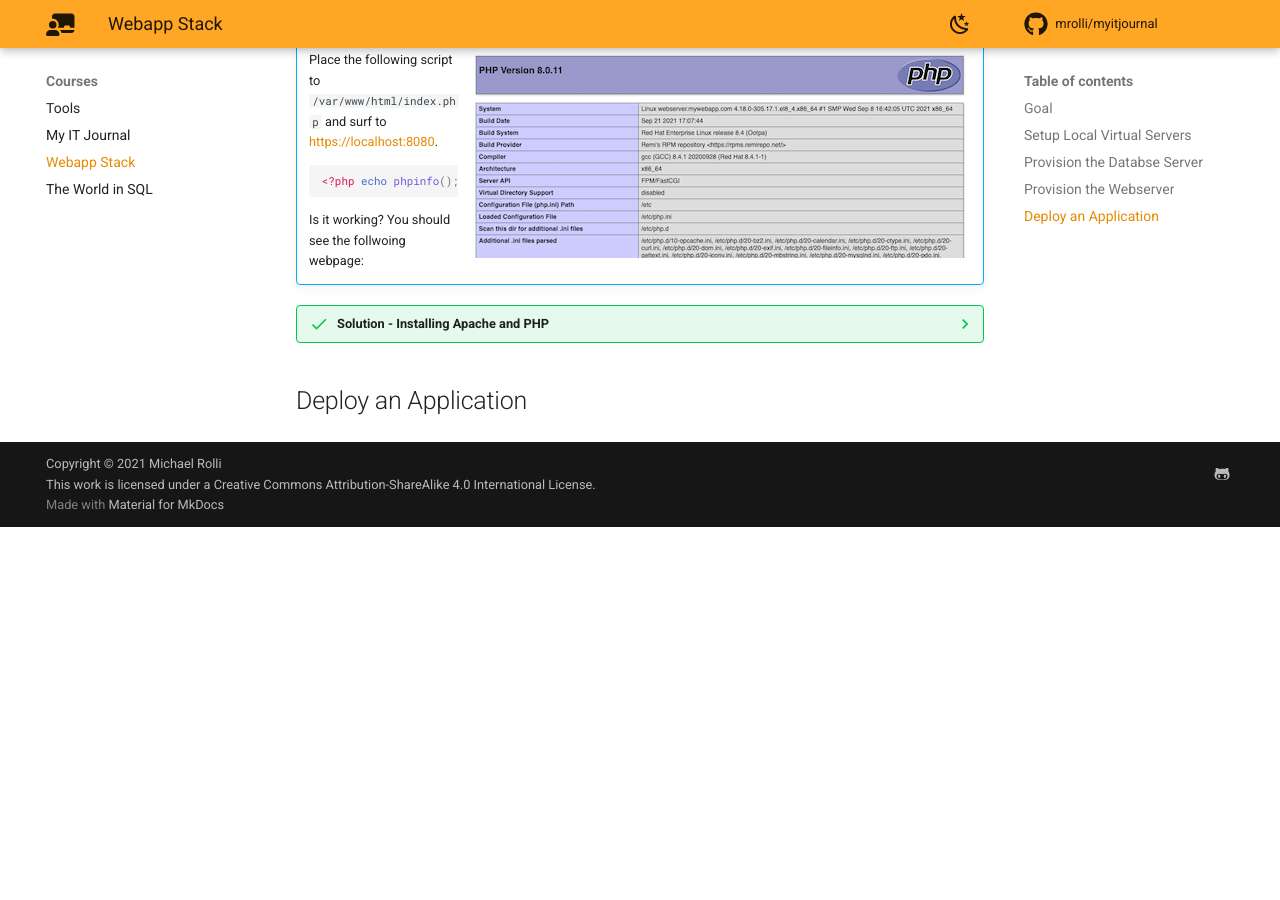
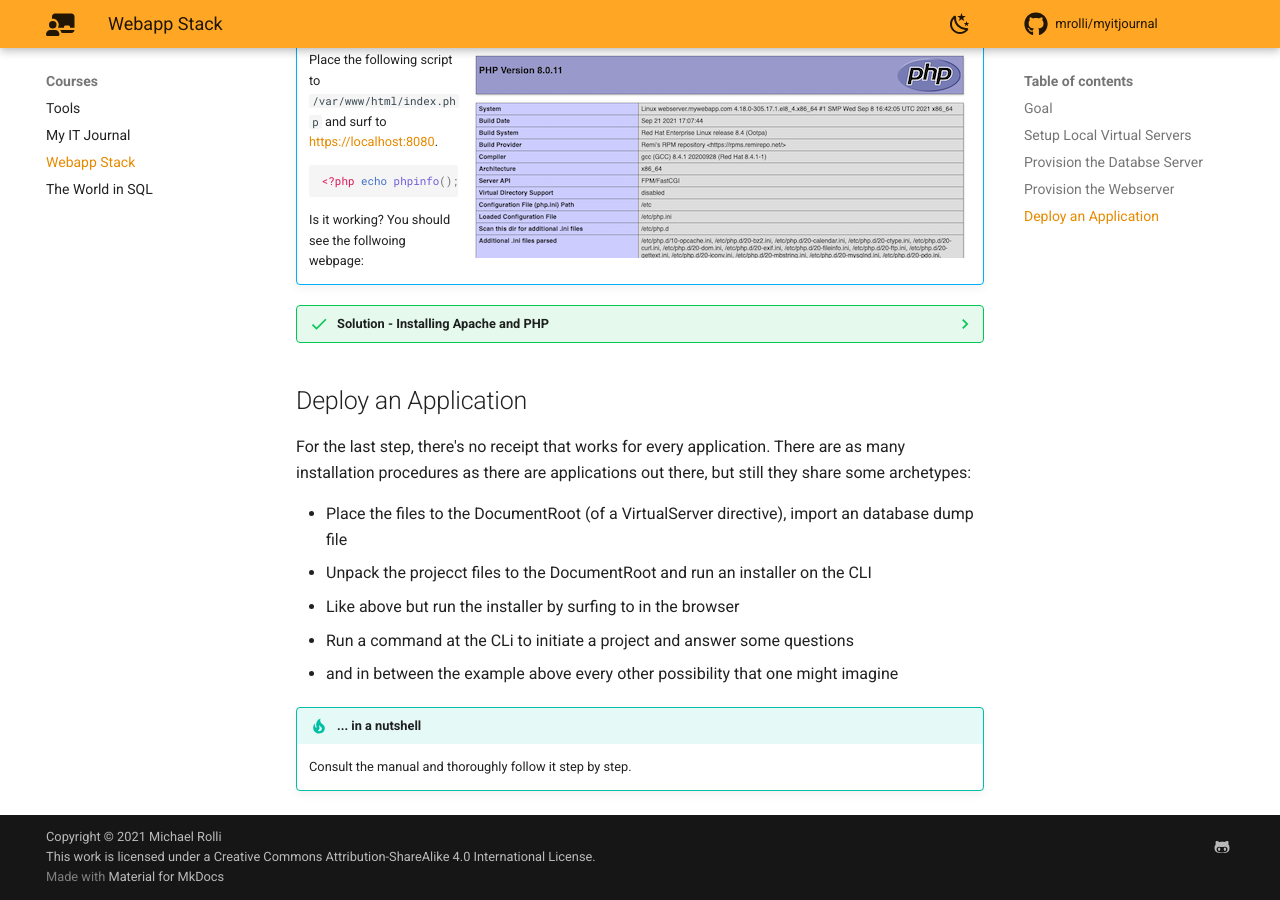
Before and after one commit to mrolli/myitjournal, an MkDocs documentation site: the page built from docs/courses/webappstack.md, in a window 1280 px wide and 900 px high, scrolled down 2131 px. Built offline with MkDocs 1.6.1 and Material for MkDocs 9.7.7, drawn with Linux system fonts in a browser that asks for light colours; emoji names are drawn with the system emoji font; comment, search, counter and statistics services are not loaded; before the commit the page ends 2658 px from its top, so only the background shows below that.

Commit message:
Add some thoughts about application deployment

```diff
--- a/docs/courses/webappstack.md
+++ b/docs/courses/webappstack.md
@@ -120,3 +120,15 @@ an empty password?
 [provision_webserver]: https://github.com/mrolli/webappstack/blob/main/provision_webserver
 
 ## Deploy an Application
+
+For the last step, there's no receipt that works for every application. There are as many installation procedures as there are
+applications out there, but still they share some archetypes:
+
+* Place the files to the DocumentRoot (of a VirtualServer directive), import an database dump file
+* Unpack the projecct files to the DocumentRoot and run an installer on the CLI
+* Like above but run the installer by surfing to in the browser
+* Run a command at the CLi to initiate a project and answer some questions
+* and in between the example above every other possibility that one might imagine
+
+!!! tip "... in a nutshell"
+    Consult the manual and thoroughly follow it step by step.
```
